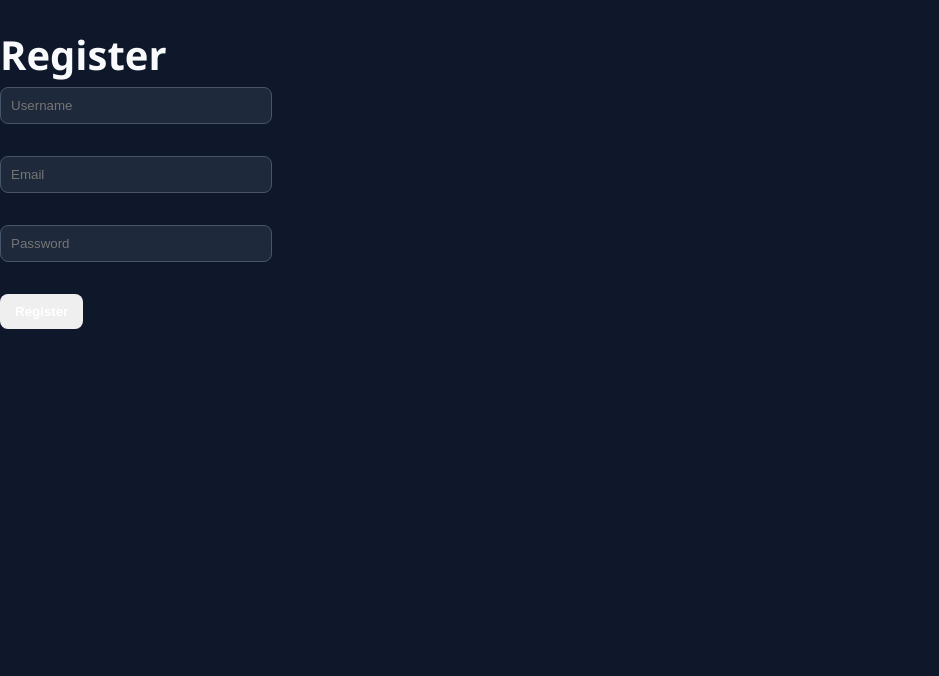
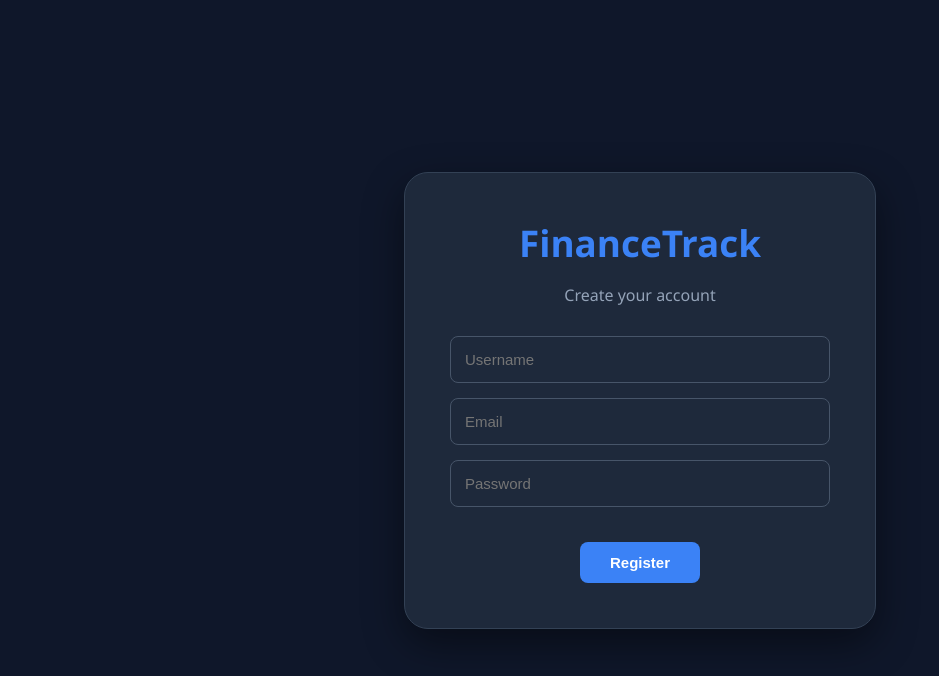
Before and after one commit to ayishwarya-24/Finance_track, a React (Create React App) app in the folder frontend/: page /register in a window 1280 px wide. Shown: the top 676 px of the page, without its empty margins (0-939 px from the left). Built offline with nearby package versions, Linux system fonts and the light colour scheme.

Commit message:
Updated style

```diff
--- a/frontend/src/components/SummaryCards.js
+++ b/frontend/src/components/SummaryCards.js
@@ -27,7 +27,6 @@ function SummaryCards({ transactions }) {
             </div>
         </div>
     );
-
 }
 
 export default SummaryCards;
--- a/frontend/src/pages/Login.js
+++ b/frontend/src/pages/Login.js
@@ -3,6 +3,7 @@ import { useNavigate } from "react-router-dom";
 
 function Login() {
     const navigate = useNavigate();
+
     const [formData, setFormData] = useState({
         email: "",
         password: ""
@@ -34,6 +35,7 @@ function Login() {
 
             localStorage.setItem("userId", data.userId);
             localStorage.setItem("username", data.username);
+
             navigate("/dashboard");
 
         } catch (error) {
@@ -42,32 +44,47 @@ function Login() {
     };
 
     return (
-        <div>
-            <h1>Login</h1>
+        <div className="auth-container">
+            <div className="auth-card">
+
+                <h1 className="auth-title">
+                    FinanceTrack
+                </h1>
+
+                <p className="auth-subtitle">
+                    Sign in to your account
+                </p>
 
                 <form onSubmit={handleSubmit}>
+
                     <input
                         type="email"
                         name="email"
                         placeholder="Email"
+                        value={formData.email}
                         onChange={handleChange}
+                        required
                     />
-
-                <br /><br />
 
                     <input
                         type="password"
                         name="password"
                         placeholder="Password"
+                        value={formData.password}
                         onChange={handleChange}
+                        required
                     />
 
-                <br /><br />
-
-                <button type="submit">
+                    <button
+                        type="submit"
+                        className="auth-btn"
+                    >
                         Login
                     </button>
+
                 </form>
+
+            </div>
         </div>
     );
 }
--- a/frontend/src/pages/Register.js
+++ b/frontend/src/pages/Register.js
@@ -32,47 +32,69 @@ function Register() {
             const data = await response.json();
 
             alert(data.message);
+
+            setFormData({
+                username: "",
+                email: "",
+                password: ""
+            });
+
         } catch (error) {
             console.error(error);
         }
     };
 
     return (
-        <div>
-            <h1>Register</h1>
+        <div className="auth-container">
+            <div className="auth-card">
+
+                <h1 className="auth-title">
+                    FinanceTrack
+                </h1>
+
+                <p className="auth-subtitle">
+                    Create your account
+                </p>
 
                 <form onSubmit={handleSubmit}>
+
                     <input
                         type="text"
                         name="username"
                         placeholder="Username"
+                        value={formData.username}
                         onChange={handleChange}
+                        required
                     />
-
-                <br /><br />
 
                     <input
                         type="email"
                         name="email"
                         placeholder="Email"
+                        value={formData.email}
                         onChange={handleChange}
+                        required
                     />
-
-                <br /><br />
 
                     <input
                         type="password"
                         name="password"
                         placeholder="Password"
+                        value={formData.password}
                         onChange={handleChange}
+                        required
                     />
 
-                <br /><br />
-
-                <button type="submit">
+                    <button
+                        type="submit"
+                        className="auth-btn"
+                    >
                         Register
                     </button>
+
                 </form>
+
+            </div>
         </div>
     );
 }
--- a/frontend/src/styles/dashboard.css
+++ b/frontend/src/styles/dashboard.css
@@ -1,8 +1,71 @@
+
 body {
     margin: 0;
     background: #0F172A;
     color: #F8FAFC;
     font-family: "Segoe UI", sans-serif;
+}
+
+h1,
+h2,
+h3 {
+    margin-top: 0;
+}
+
+
+.auth-container {
+    min-height: 100vh;
+    display: flex;
+    justify-content: center;
+    align-items: center;
+    background: #0F172A;
+}
+
+.auth-card {
+    background: #1E293B;
+    width: 380px;
+    padding: 45px;
+    border-radius: 24px;
+    border: 1px solid #334155;
+    box-shadow: 0 15px 40px rgba(0, 0, 0, 0.45);
+}
+
+.auth-title {
+    text-align: center;
+    color: #3B82F6;
+    font-size: 2.3rem;
+    margin-bottom: 10px;
+}
+
+.auth-subtitle {
+    text-align: center;
+    color: #94A3B8;
+    margin-bottom: 30px;
+}
+
+.auth-card input {
+    width: 100%;
+    box-sizing: border-box;
+    padding: 14px;
+    margin-bottom: 15px;
+    font-size: 15px;
+}
+
+.auth-btn {
+    background: #3B82F6;
+    color: white;
+    padding: 12px 30px;
+    border-radius: 8px;
+    display: block;
+    margin: 20px auto 0;
+    font-size: 15px;
+    font-weight: 600;
+    border: none;
+    cursor: pointer;
+}
+
+.auth-btn:hover {
+    opacity: 0.9;
 }
 
 .dashboard {
@@ -11,16 +74,15 @@ body {
     padding: 30px;
 }
 
-h1 {
+.dashboard h1 {
     font-size: 2.5rem;
     margin-bottom: 5px;
 }
 
-h2 {
+.dashboard h2 {
     color: #CBD5E1;
 }
 
-/* Summary Cards */
 
 .card-container {
     display: flex;
@@ -35,8 +97,9 @@ h2 {
     border-radius: 16px;
     min-width: 250px;
     flex: 1;
+    border: 1px solid #334155;
     box-shadow: 0 8px 20px rgba(0,0,0,0.3);
-    transition: transform 0.2s ease;
+    transition: all 0.2s ease;
 }
 
 .card:hover {
@@ -44,28 +107,78 @@ h2 {
 }
 
 .card h3 {
-    margin: 0;
     color: #94A3B8;
 }
 
 .card h2 {
-    margin-top: 15px;
     font-size: 2rem;
 }
 
 .income {
-    color: #10B981;
+    color: limegreen !important;
 }
 
 .expense {
-    color: #EF4444;
+    color: red !important;
 }
 
 .balance {
-    color: #3B82F6;
+    color: dodgerblue !important;
 }
 
-/* Table */
+
+input,
+select {
+    width: 250px;
+    padding: 12px;
+    background: #1E293B;
+    color: white;
+    border: 1px solid #475569;
+    border-radius: 8px;
+    font-size: 14px;
+}
+
+input:focus,
+select:focus {
+    outline: none;
+    border-color: #3B82F6;
+}
+
+
+button {
+    border: none;
+    cursor: pointer;
+    font-weight: 600;
+}
+
+.add-btn {
+    background: #10B981;
+    color: white;
+    padding: 12px 20px;
+    border-radius: 8px;
+    margin-top: 10px;
+}
+
+.add-btn:hover {
+    opacity: 0.9;
+}
+
+.edit-btn {
+    background: #3B82F6;
+    color: white;
+    padding: 10px 15px;
+    border-radius: 8px;
+    margin-right: 10px;
+}
+
+.delete-btn {
+    background: #EF4444;
+    color: white;
+    padding: 10px 15px;
+    border-radius: 8px;
+}
+
+
 
 table {
     width: 100%;
@@ -95,52 +208,9 @@ tr:hover {
     background: #273549;
 }
 
-/* Buttons */
-
-button {
-    border: none;
-    padding: 10px 15px;
-    border-radius: 8px;
-    color: white;
-    cursor: pointer;
-    font-weight: 600;
-}
-
-/* Edit button */
-.edit-btn {
-    background: #3B82F6;
-    margin-right: 10px;
-}
-
-/* Delete button */
-.delete-btn {
-    background: #EF4444;
-}
-
-/* Form */
-
-input,
-select {
-    width: 250px;
-    padding: 10px;
-    margin-bottom: 10px;
-    background: #1E293B;
-    color: white;
-    border: 1px solid #475569;
-    border-radius: 8px;
-}
 
 hr {
     border: none;
     border-top: 1px solid #334155;
     margin: 30px 0;
 }
-
-.add-btn {
-    background: #10B981;
-    color: white;
-    border: none;
-    padding: 12px 20px;
-    border-radius: 8px;
-    font-weight: 600;
-}
```
Lines whose indentation alone changed are shown as unchanged.
